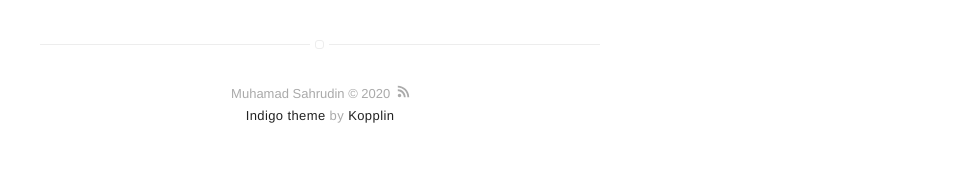
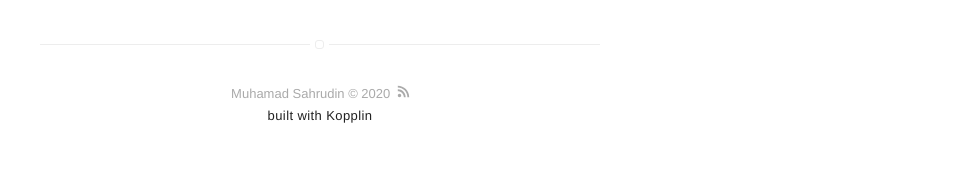
Before and after one commit to rulnove/me, a Jekyll site: the page built from about.md, in a window 1280 px wide. Shown: the part 1356-1540 px from the top of the page, without its empty margins (320-1280 px from the left). Built offline with Jekyll 4.4.1, drawn with Linux system fonts in a browser that asks for light colours.

Commit message:
Update footer.html

```diff
--- a/_includes/footer.html
+++ b/_includes/footer.html
@@ -8,8 +8,8 @@
     </a>
 
     <p class="extra">
-        <a class="link" href="https://github.com/sergiokopplin/indigo">Indigo theme</a>
-        by
+        <a class="link" href="https://github.com/sergiokopplin/indigo">built with</a>
+        <link rel="icon" type="image/png" sizes="16x16" href="assets/images/love.png">
         <a class="link" href="https://github.com/sergiokopplin/indigo">Kopplin</a>
     </p>
 </footer>
```
